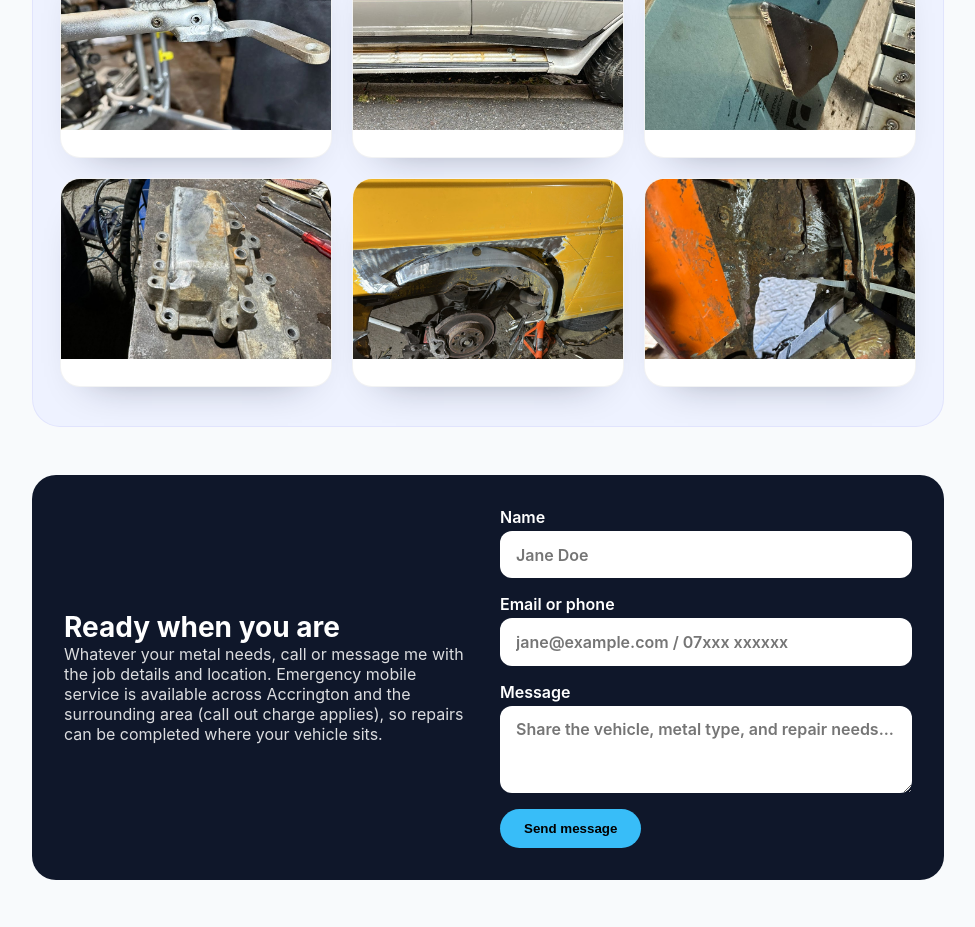
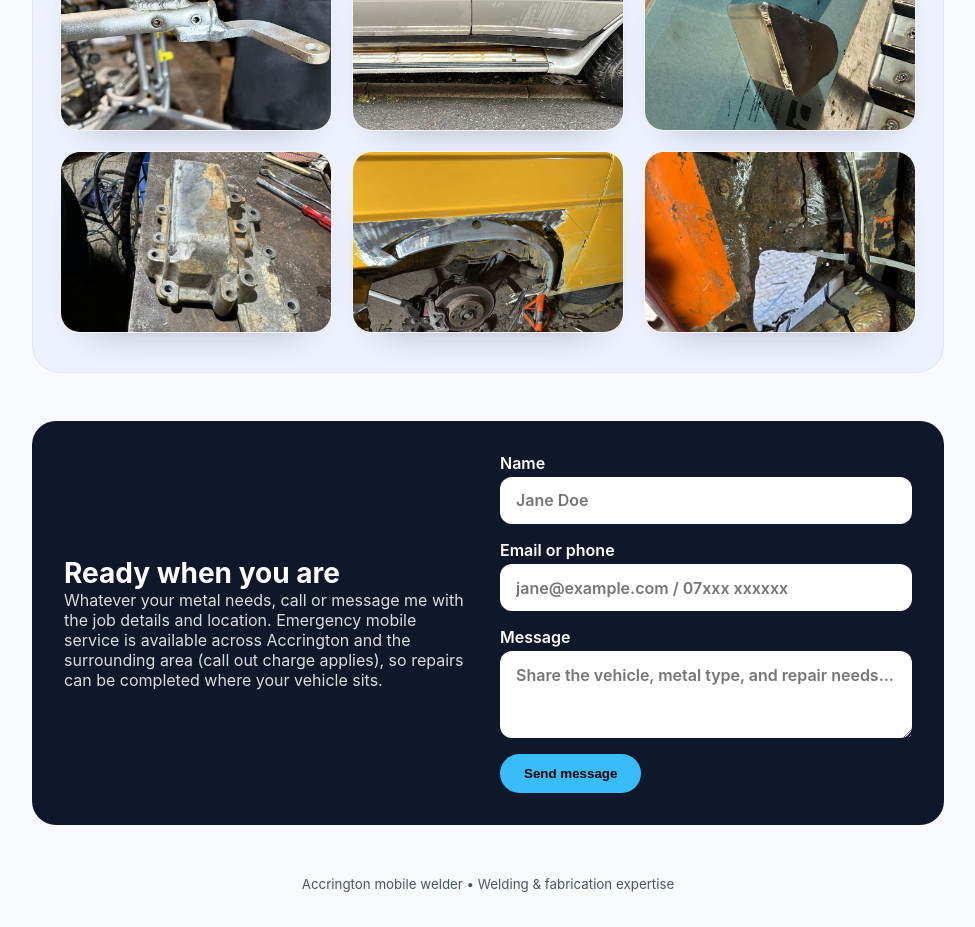
Before and after one commit to jenkinchris11/WelderDave, a Vue app in the folder vue-netlify/: page / in a window 1280 px wide. Shown: the part 1740-2667 px from the top of the page, without its empty margins (152-1127 px from the left). Built offline with nearby package versions, Linux system fonts and the light colour scheme.

Commit message:
Update WorkShowcase.vue

```diff
--- a/vue-netlify/src/components/WorkShowcase.vue
+++ b/vue-netlify/src/components/WorkShowcase.vue
@@ -40,7 +40,6 @@ const gallery = [
     <div class="work__grid">
       <figure v-for="item in gallery" :key="item.caption">
         <img :src="item.src" :alt="item.alt" loading="lazy" />
-        <figcaption>{{ item.caption }}</figcaption>
       </figure>
     </div>
   </section>
```
